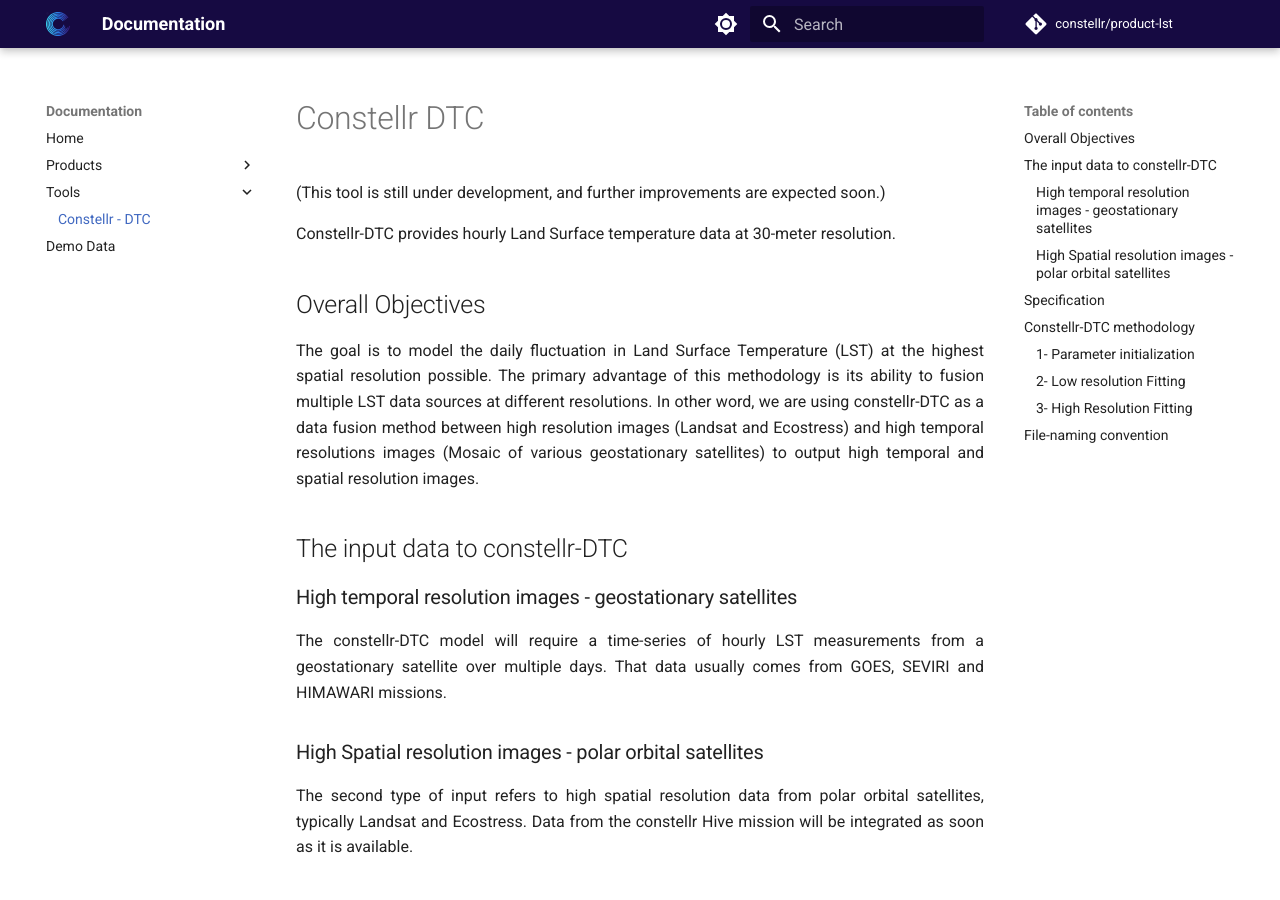
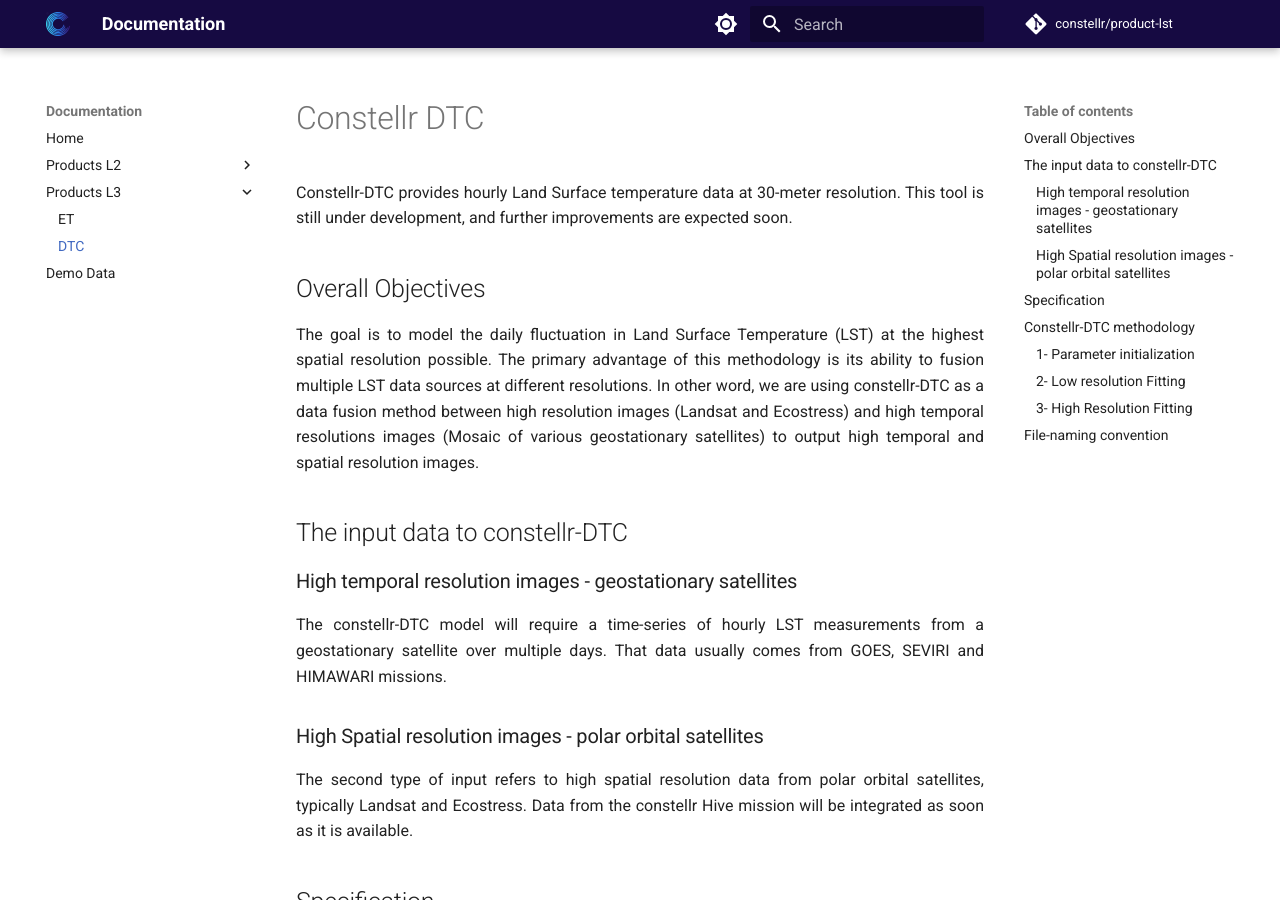
Before and after one commit to constellr/product-lst, an MkDocs documentation site: the page built from docs/DTC.md, in a window 1280 px wide and 900 px high. Built offline with MkDocs 1.6.1 and Material for MkDocs 9.7.7, drawn with Linux system fonts in a browser that asks for light colours; comment, search, counter and statistics services are not loaded; the version menu is left out.

Commit message:
chore: Update DTC page navigation and fix formatting in mkdocs.yml

```diff
--- a/docs/DTC.md
+++ b/docs/DTC.md
@@ -1,7 +1,6 @@
 # Constellr DTC
-(This tool is still under development, and further improvements are expected soon.)
-
 Constellr-DTC provides hourly Land Surface temperature data at 30-meter resolution.
+This tool is still under development, and further improvements are expected soon.
 
 ## Overall Objectives
 
--- a/mkdocs.yml
+++ b/mkdocs.yml
@@ -9,11 +9,11 @@
 edit_uri: https://github.com/constellr/product-lst/tree/main/docs/
 nav:
   - Home: index.md
-  - Products:
-    - Constellr - LST30: lst.md
-    - Constellr - ET: et.md
-  - Tools:
-    - Constellr - DTC: DTC.md
+  - Products L2:
+    - LST30: lst.md
+  - Products L3:
+    - ET: et.md
+    - DTC: DTC.md
   - Demo Data: demo.md
 
 
```
